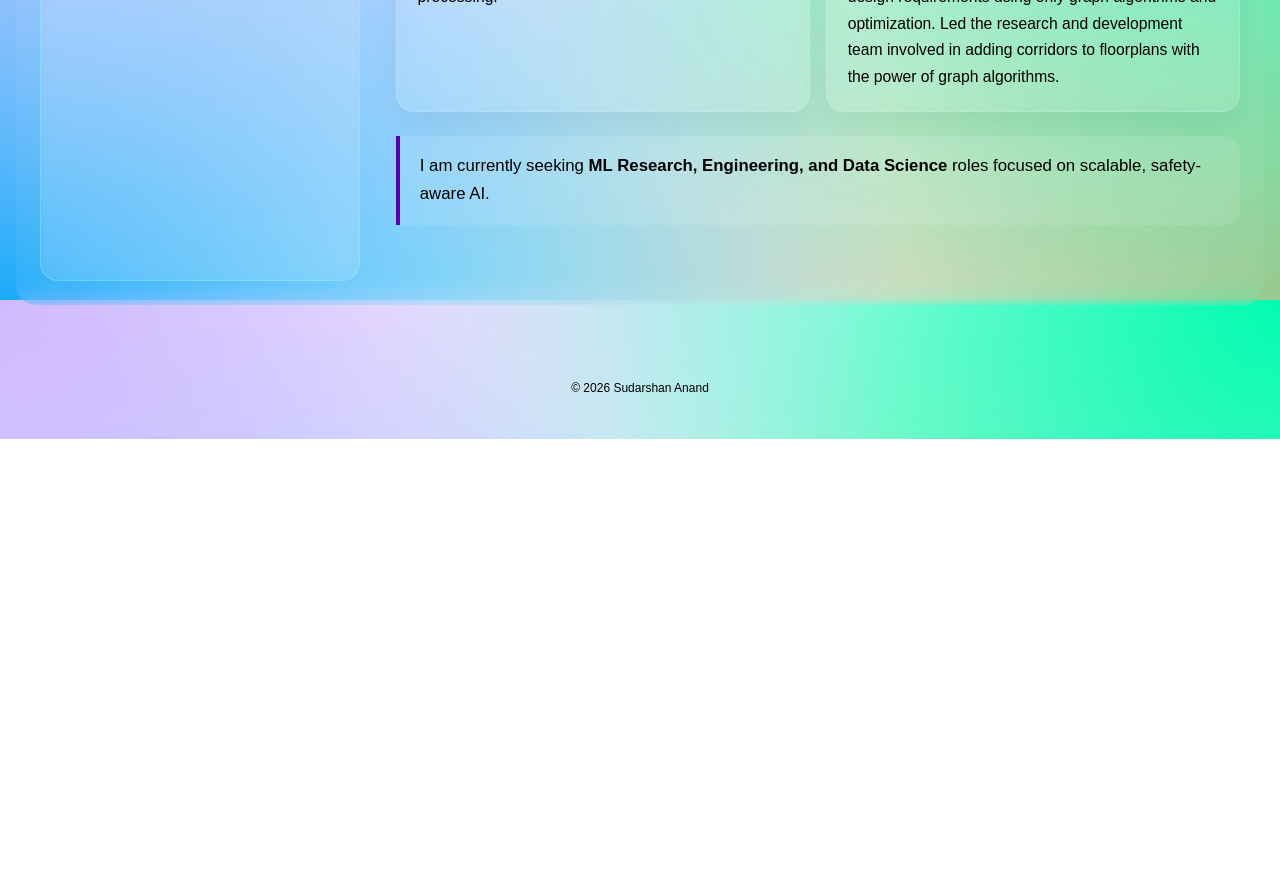
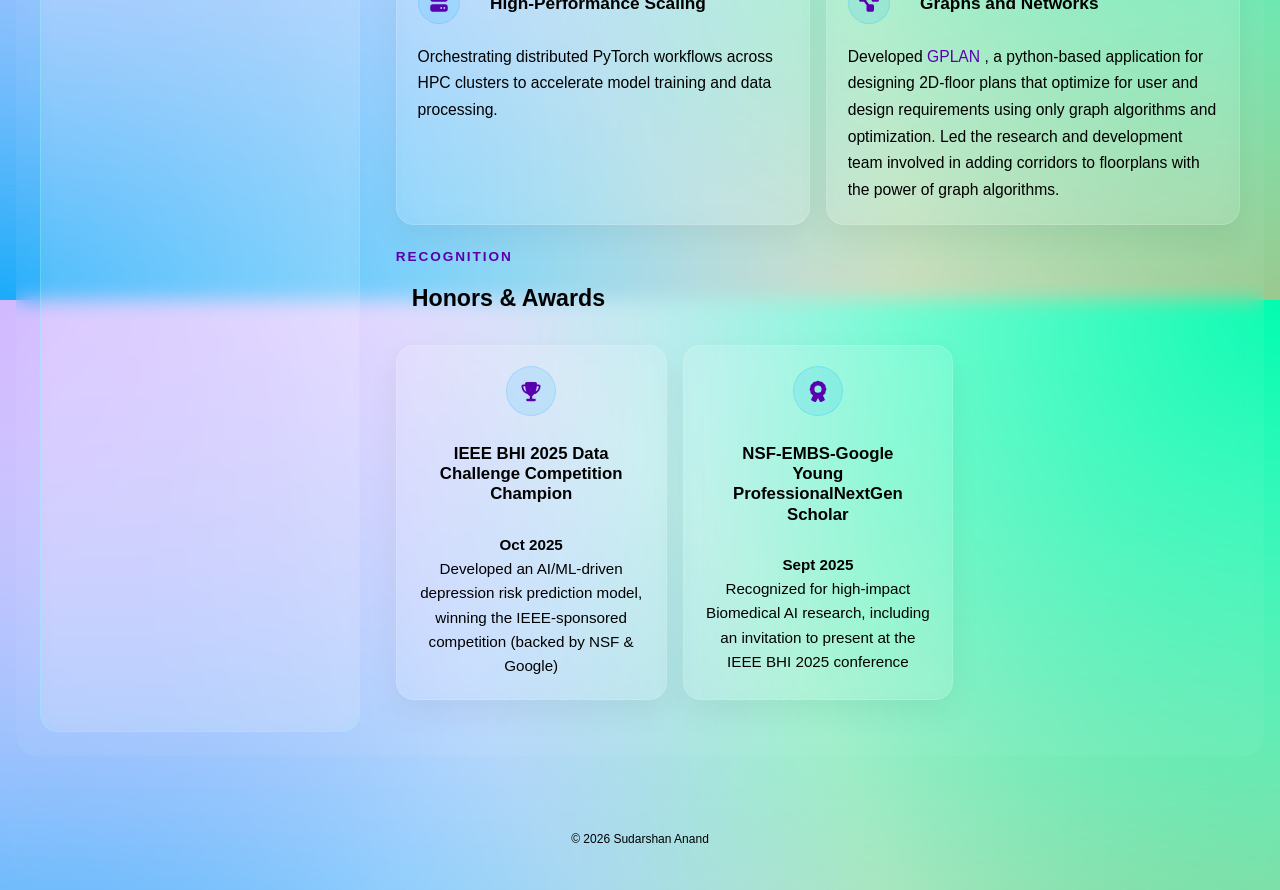
Before and after one commit to ASudu/personal_website, a React (Vite) app: page / in a window 1280 px wide. Shown: the part 2100-2990 px from the top of the page. Before the commit the page ends 2539 px from the top, so only its background shows below. Built offline with nearby package versions, Linux system fonts and the light colour scheme.

Commit message:
updated homepage

```diff
--- a/src/pages/Home.tsx
+++ b/src/pages/Home.tsx
@@ -2,14 +2,14 @@ import React from 'react';
 import Layout from '../components/Layout';
 import { FontAwesomeIcon } from '@fortawesome/react-fontawesome';
 import {
-  // faAward,
+  faAward,
   faCode,
   faDiagramProject,
   faLightbulb,
   // faMedal,
   faServer,
   faScrewdriverWrench,
-  // faTrophy,
+  faTrophy,
   faHandHoldingMedical,
 } from '@fortawesome/free-solid-svg-icons';
 
@@ -88,29 +88,45 @@ const coreStrengths: CoreStrength[] = [
   },
 ];
 
-// type HonorAward = {
-//   title: string;
-//   details: string;
-//   icon: React.ReactNode;
-// };
+type HonorAward = {
+  title: string;
+  details: React.ReactNode;
+  icon: React.ReactNode;
+};
 
-// const honorsAndAwards: HonorAward[] = [
-//   {
-//     title: 'Award Placeholder 01',
-//     details: 'Add award title, event name, and year here.',
-//     icon: <FontAwesomeIcon icon={faTrophy} aria-hidden="true" />,
-//   },
-//   {
-//     title: 'Award Placeholder 02',
-//     details: 'Add a short one-line context or achievement summary.',
-//     icon: <FontAwesomeIcon icon={faMedal} aria-hidden="true" />,
-//   },
-//   {
-//     title: 'Award Placeholder 03',
-//     details: 'Add supporting details like organizer, rank, or recognition.',
-//     icon: <FontAwesomeIcon icon={faAward} aria-hidden="true" />,
-//   },
-// ];
+const honorsAndAwards: HonorAward[] = [
+  {
+    title: 'IEEE BHI 2025 Data Challenge Competition Champion',
+    details:(
+      <>
+        {''}
+        <strong>Oct 2025</strong>
+        <br />
+        Developed an AI/ML-driven depression risk prediction model, winning the IEEE-sponsored competition (backed by NSF & Google)
+        {''}
+      </>
+    ),
+    icon: <FontAwesomeIcon icon={faTrophy} aria-hidden="true" />,
+  },
+  {
+    title: 'NSF-EMBS-Google Young ProfessionalNextGen Scholar',
+    details:(
+      <>
+        {''}
+        <strong>Sept 2025</strong>
+        <br />
+        Recognized for high-impact Biomedical AI research, including an invitation to present at the IEEE BHI 2025 conference
+        {''}
+      </>
+    ),
+    icon: <FontAwesomeIcon icon={faAward} aria-hidden="true" />,
+  },
+  // {
+  //   title: 'Award Placeholder 03',
+  //   details: 'Add supporting details like organizer, rank, or recognition.',
+  //   icon: <FontAwesomeIcon icon={faAward} aria-hidden="true" />,
+  // },
+];
 
 const Home: React.FC = () => {
   return (
@@ -148,6 +164,12 @@ const Home: React.FC = () => {
             With dual Master's degrees in computational fields and hands-on experience in building scalable ML solutions, I bridge the gap between mathematical rigor and production-ready software.
         </div>
 
+        <div className="home-outro">
+          <p>
+            I am currently seeking <strong>ML Research, Engineering, and Data Science</strong> roles focused on scalable, safety-aware AI.
+          </p>
+        </div>
+
         <section className="home-strengths" aria-labelledby="core-strengths-heading">
           <div className="home-section-heading">
             <p className="home-kicker">Core strengths</p>
@@ -172,19 +194,13 @@ const Home: React.FC = () => {
           </ul>
         </section>
 
-        <div className="home-outro">
-          <p>
-            I am currently seeking <strong>ML Research, Engineering, and Data Science</strong> roles focused on scalable, safety-aware AI.
-          </p>
-        </div>
-
         <section className="home-awards" aria-labelledby="honors-awards-heading">
-          {/* <div className="home-section-heading">
+          <div className="home-section-heading">
             <p className="home-kicker">Recognition</p>
             <h2 id="honors-awards-heading">Honors &amp; Awards</h2>
-          </div> */}
+          </div>
 
-          {/* <ul className="home-awards-grid">
+          <ul className="home-awards-grid">
             {honorsAndAwards.map((award) => (
               <li key={award.title} className="home-award-tile">
                 <span className="home-award-icon" aria-hidden="true">
@@ -194,7 +210,7 @@ const Home: React.FC = () => {
                 <p>{award.details}</p>
               </li>
             ))}
-          </ul> */}
+          </ul>
         </section>
       </div>
     </Layout>
```
